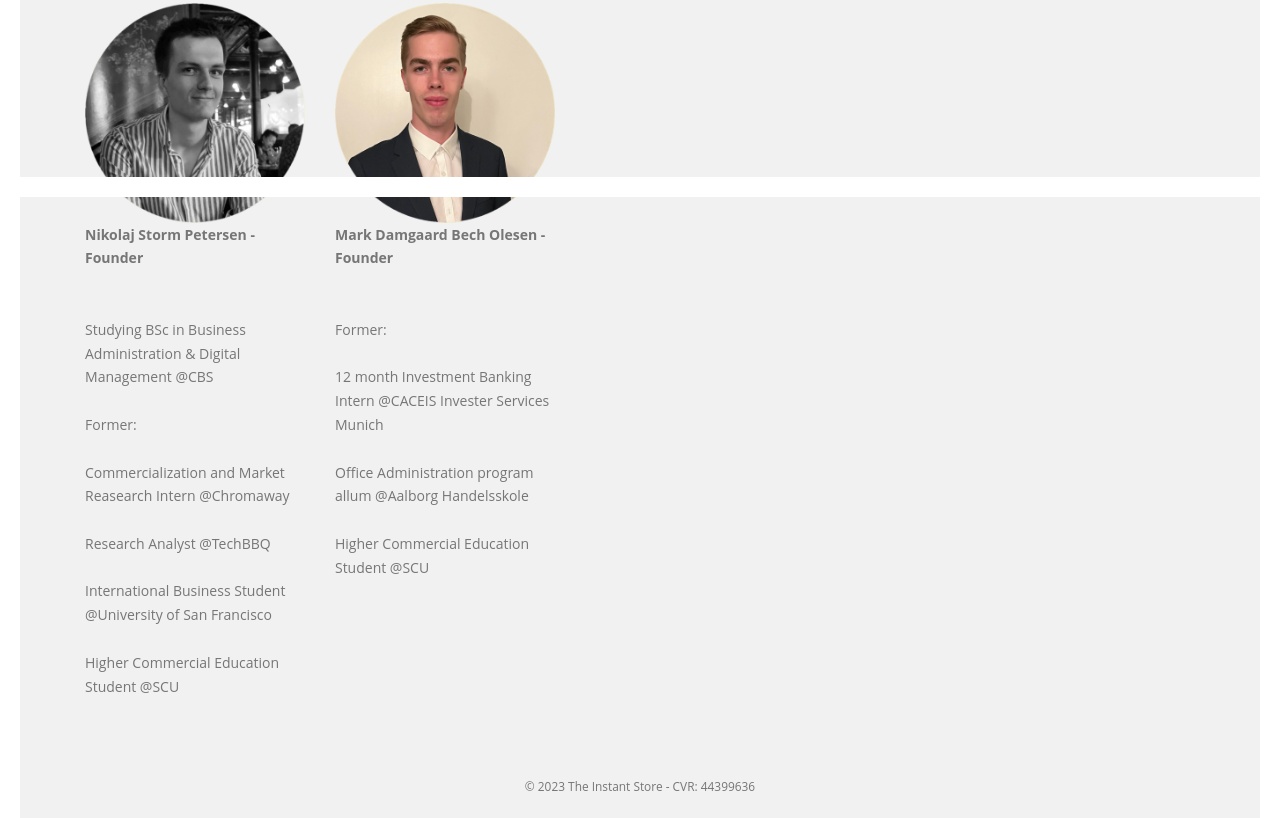
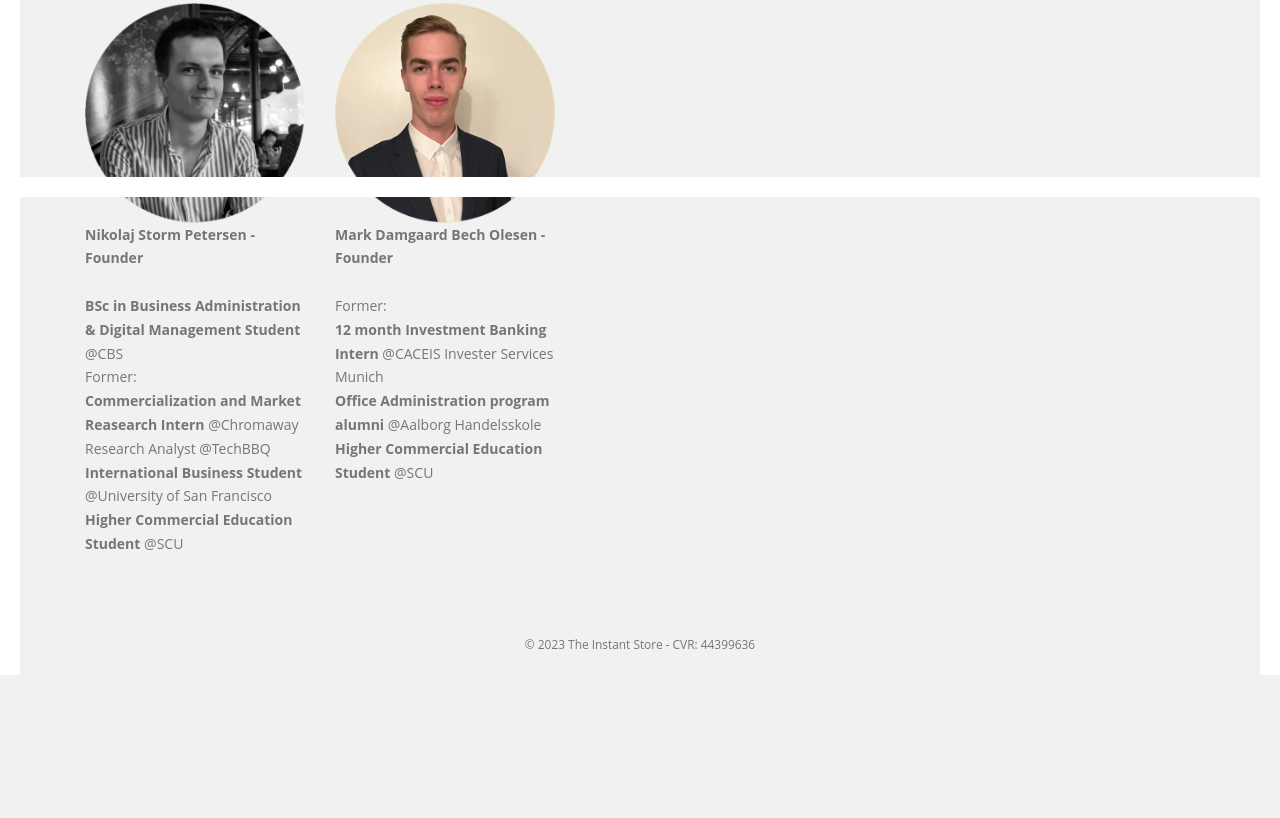
Before and after one commit to Nikolaj-Storm/IS, a plain HTML site: page About.html in a window 1280 px wide. Shown: the part 603-1421 px from the top of the page. After the commit the page ends 1278 px from the top, so only its background shows below. Drawn offline with Linux system fonts and the light colour scheme; files whose address does not match are found by name.

Commit message:
Update About.html

```diff
--- a/About.html
+++ b/About.html
@@ -104,22 +104,22 @@
                     </div>
                     <div class="col-md-4">
                         <img src="images/Mig.png" alt="Image Description" class="img-responsive">
-                        <p><strong>Nikolaj Storm Petersen - Founder</strong><br><br><br>
-                            Studying BSc in Business Administration & Digital Management @CBS<br><br>
-                            Former:<br><br>
-                            Commercialization and Market Reasearch Intern @Chromaway<br><br>
-                            Research Analyst @TechBBQ<br><br>
-                            International Business Student @University of San Francisco<br><br>
-                            Higher Commercial Education Student @SCU
+                        <p><strong>Nikolaj Storm Petersen - Founder</strong><br><br>
+                            <strong>BSc in Business Administration & Digital Management Student</strong> @CBS<br>
+                            Former:<br>
+                            <strong>Commercialization and Market Reasearch Intern</strong> @Chromaway<br>
+                            <storng>Research Analyst</storng> @TechBBQ<br>
+                            <strong>International Business Student</strong> @University of San Francisco<br>
+                            <strong>Higher Commercial Education Student</strong> @SCU
                         </p> <!-- Insert your text here -->
                     </div>
                     <div class="col-md-4">
                         <img src="images/Mark.png" alt="Image Description" class="img-responsive">
-                        <p><strong>Mark Damgaard Bech Olesen - Founder</strong><br><br><br>
-                            Former:<br><br>
-                            12 month Investment Banking Intern @CACEIS Invester Services Munich<br><br>
-                            Office Administration program allum @Aalborg Handelsskole<br><br>
-                            Higher Commercial Education Student @SCU
+                        <p><strong>Mark Damgaard Bech Olesen - Founder</strong><br><br>
+                            Former:<br>
+                            <strong>12 month Investment Banking Intern</strong> @CACEIS Invester Services Munich<br>
+                            <strong>Office Administration program alumni</strong> @Aalborg Handelsskole<br>
+                            <strong>Higher Commercial Education Student</strong> @SCU
                         </p> <!-- Insert your text here -->
                     </div>
                 </div>
```
